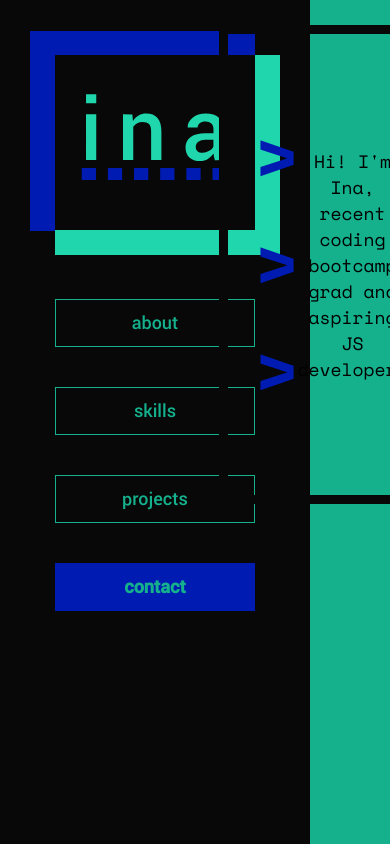
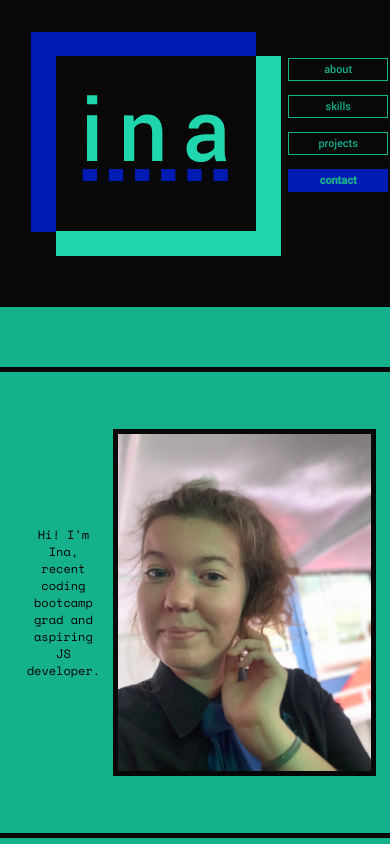
Before and after one commit to acornsquash/acornsquash.github.io, a React (Create React App) app in the folder acornsquash.github.io/: page / in a window 390 px wide. Built offline with nearby package versions, Linux system fonts and the light colour scheme.

Commit message:
responsive design

```diff
--- a/acornsquash.github.io/public/index.html
+++ b/acornsquash.github.io/public/index.html
@@ -6,10 +6,10 @@
     <meta name="viewport" content="width=device-width, initial-scale=1" />
     <meta name="theme-color" content="#000000" />
     <meta
-      name="description"
-      content="Web site created using create-react-app"
+      name="ina"
+      content="ina.codes"
     />
-    <link rel="apple-touch-icon" href="%PUBLIC_URL%/logo192.png" />
+    <link rel="apple-touch-icon" href="%PUBLIC_URL%/name box.png" />
     <!--
       manifest.json provides metadata used when your web app is installed on a
       user's mobile device or desktop. See https://developers.google.com/web/fundamentals/web-app-manifest/
--- a/acornsquash.github.io/public/style.css
+++ b/acornsquash.github.io/public/style.css
@@ -151,3 +151,101 @@ button {
   height: 100vh;
   overflow-y: hidden;
 }
+
+@media only screen and (max-width: 600px) {
+  .App {
+  text-align: center;
+  display: flex;
+  flex-direction: column;
+  height: 100vh;
+  overflow-y: scroll;
+  overflow-x: hidden;
+  }
+
+  .nav {
+    display: flex;
+    flex-direction: row;
+    align-content: center;
+    background-color: #080808;
+    padding: 8% 8% 12% 8%;
+    width: auto;
+    height: 30vh;
+  }
+
+  button {
+    background-color: #080808;
+    color: #15B18D;
+    border: 1px solid #15B18D;
+    padding: 3px 12px 3px 12px;
+    width: 100px;
+    margin: 7px;
+    text-transform: lowercase;
+    font-family: 'Yantramanav', sans-serif;
+    font-size: 12px;
+  }
+
+  .content {
+    display: flex;
+    flex-direction: column;
+    text-align: center;
+    height: 50vh;
+    width: auto;
+    justify-content: center;
+    align-items: center;
+    padding: 4%;
+    font-family: "Space Mono", serif;
+    font-style: italic;
+    font-size: 14px;
+  }
+
+  .content-box {
+    padding: 4%;
+    border: 5px solid #080808;
+    font-family: "Space Mono", serif;
+    font-style: normal;
+    font-size: 12px;
+  }
+
+  .content-home {
+    display: flex;
+    flex-direction: row;
+    text-align: center;
+    height: 70vh;
+    width: auto;
+    justify-content: center;
+    align-items: center;
+    padding: 0% 10% 10% 10%;
+    font-family: "Space Mono", serif;
+    font-style: italic;
+  }
+
+  .content-box-home {
+    display: flex;
+    flex-direction: row-wrap;
+    align-items: center;
+    padding: 10%;
+    margin: 10%;
+    border: 5px solid #080808;
+    font-family: "Space Mono", serif;
+    font-style: normal;
+    font-size: 12px;
+  }
+
+  .content img {
+    height: 35px;
+    width: auto;
+    padding: 2%;
+  }
+
+  #dash {
+    display: none;
+  }
+
+  .icons {
+    display: flex;
+    flex-direction: row-wrap;
+    width: 100vw;
+    justify-content: center;
+
+  }
+}
```
